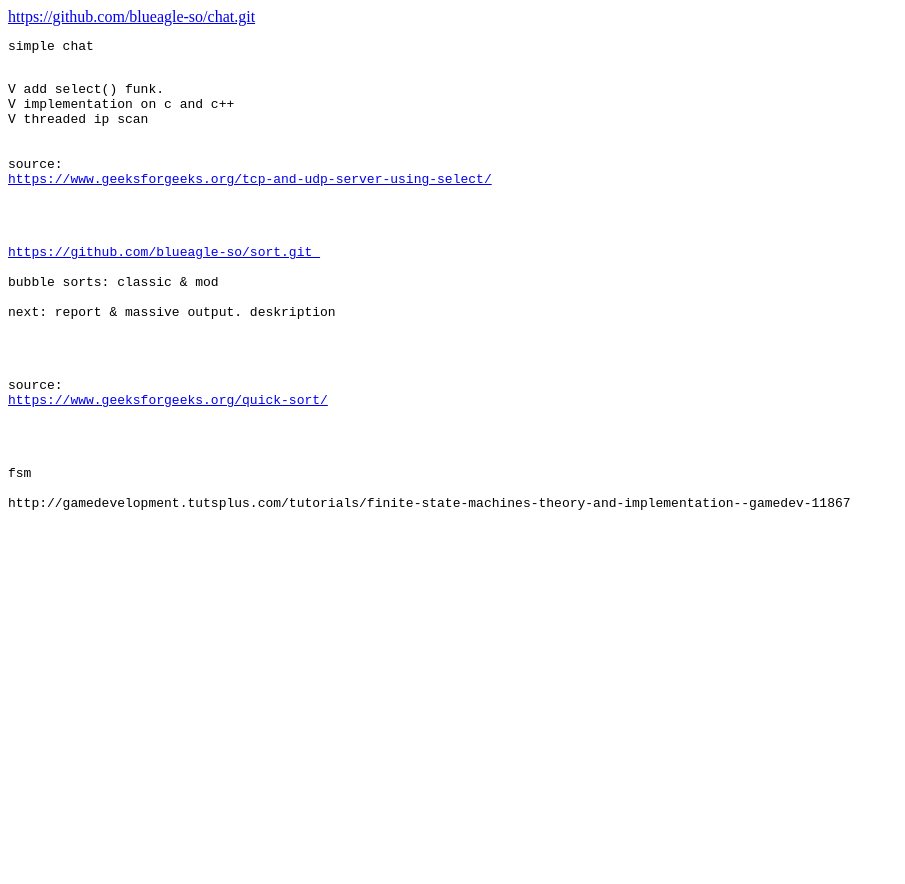
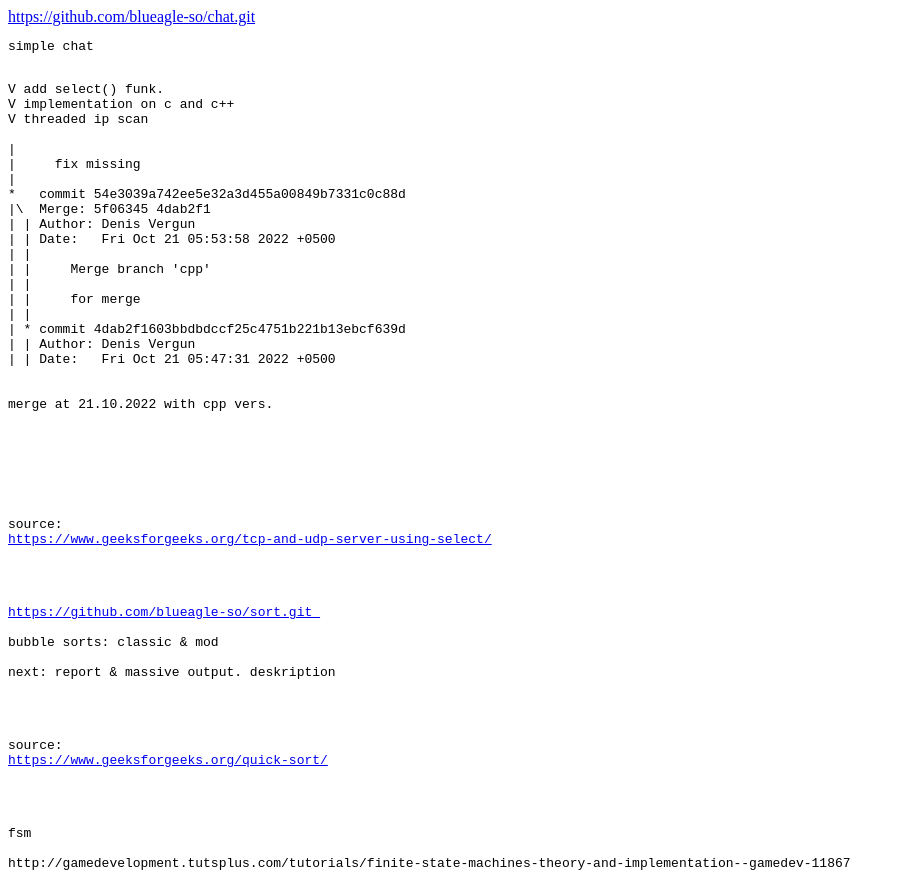
Before and after one commit to blueagle-so/blueagle-so.github.io, a plain HTML site: page index.html in a window 1280 px wide. Shown: the whole page, without its empty margins (0-905 px from the left). Before the commit the page ends 800 px from the top, so only its background shows below. Drawn offline with Linux system fonts and the light colour scheme.

Commit message:
new informatika

```diff
--- a/index.html
+++ b/index.html
@@ -5,6 +5,30 @@
 V add select() funk.
 V implementation on c and c++
 V threaded ip scan
+
+|
+|     fix missing
+|
+*   commit 54e3039a742ee5e32a3d455a00849b7331c0c88d
+|\  Merge: 5f06345 4dab2f1
+| | Author: Denis Vergun <blu.eagle@mail.ru>
+| | Date:   Fri Oct 21 05:53:58 2022 +0500
+| |
+| |     Merge branch 'cpp'
+| |
+| |     for merge
+| |
+| * commit 4dab2f1603bbdbdccf25c4751b221b13ebcf639d
+| | Author: Denis Vergun <blu.eagle@mail.ru>
+| | Date:   Fri Oct 21 05:47:31 2022 +0500
+
+
+merge at 21.10.2022 with cpp vers.
+
+
+
+
+
 
 
 source:
```
